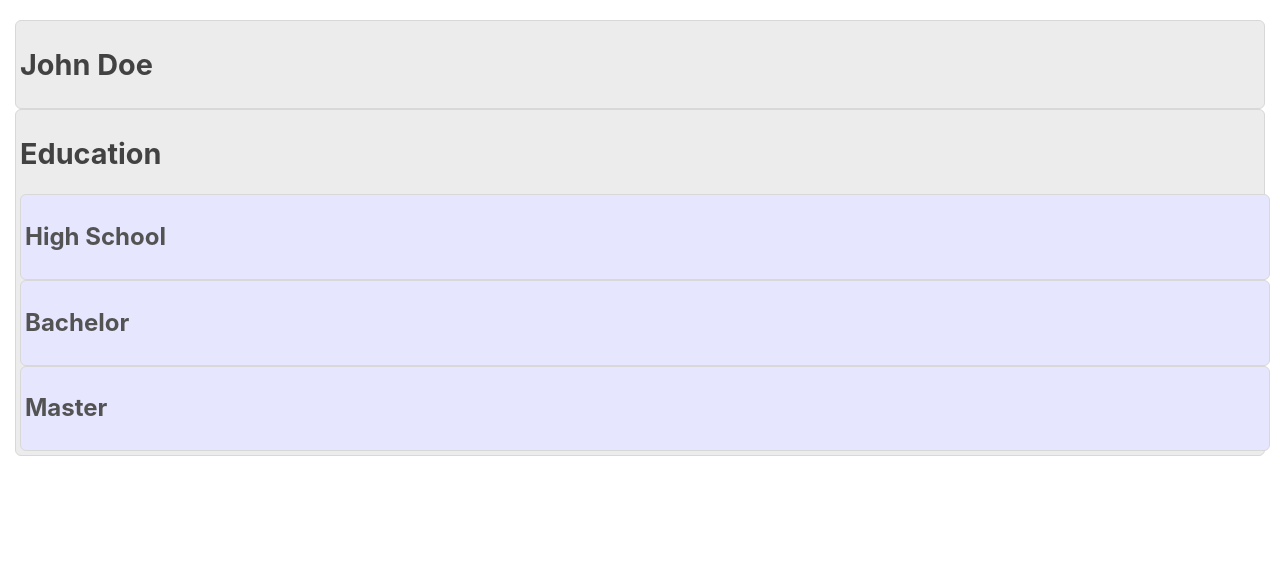
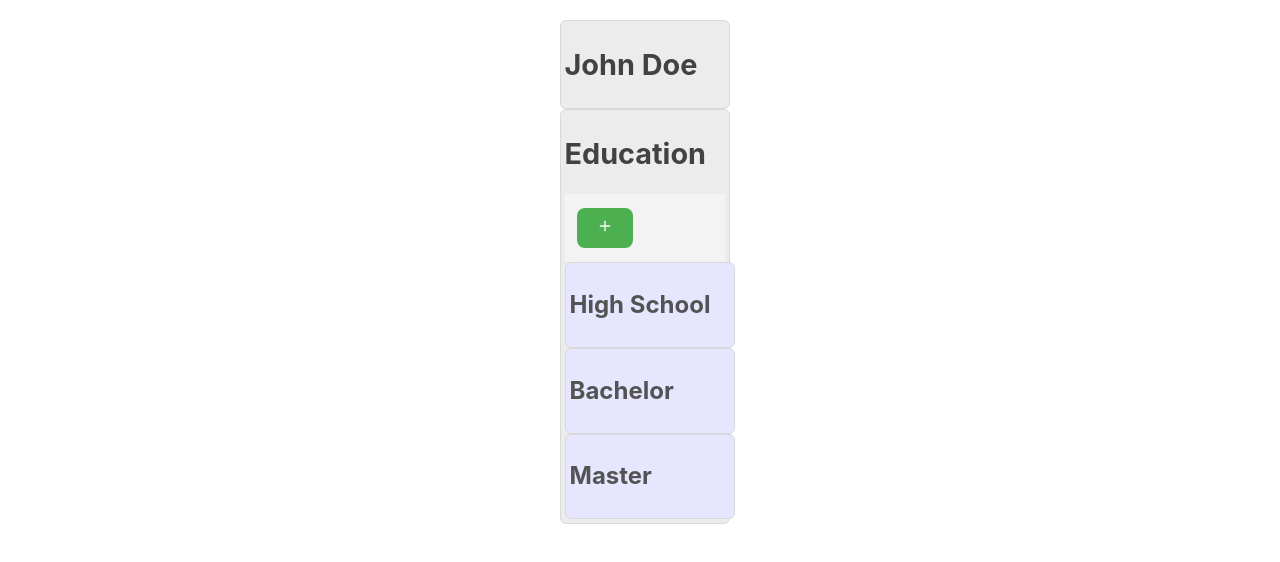
Before and after one commit to cebartling/react-perf-tuning, a React (Vite) app in the folder render-perf-tuning/: page /example1 in a window 1280 px wide. Shown: the top 562 px of the page. Built offline with nearby package versions, Linux system fonts and the light colour scheme.

Commit message:
chore: adding index.ts files to clean up imports

```diff
--- /dev/null
+++ b/render-perf-tuning/src/actions/example1-action.ts
@@ -0,0 +1,8 @@
+import { ActionFunctionArgs } from 'react-router-dom';
+
+export async function example1Action({ request }: ActionFunctionArgs) {
+  const formData = await request.formData();
+  console.log(formData);
+
+  return { ok: true };
+}
--- /dev/null
+++ b/render-perf-tuning/src/actions/index.ts
@@ -0,0 +1 @@
+export * from './example1-action';
--- a/render-perf-tuning/src/components/education/education-card.tsx
+++ b/render-perf-tuning/src/components/education/education-card.tsx
@@ -1,10 +1,17 @@
 import { Person } from '../../schemas';
-import { Section, Subsection, SubsectionTitle, Title } from '../structural';
+import { Section, Subsection, SubsectionTitle, Title, Toolbar } from '../structural';
+import React from 'react';
 
 export const EducationCard = ({ person }: { person: Person }) => {
+  function handleOnClickAddButton(event: React.MouseEvent<HTMLButtonElement>) {
+    event.preventDefault();
+    console.log('Add button clicked', event);
+  }
+
   return (
     <Section role="contentinfo">
       <Title role="heading">Education</Title>
+      <Toolbar handleOnClickAddButton={handleOnClickAddButton} />
       {person.education &&
         person.education.map((education) => {
           return (
--- /dev/null
+++ b/render-perf-tuning/src/components/structural/Toolbar.tsx
@@ -0,0 +1,38 @@
+import styled from 'styled-components';
+import { FiPlus } from 'react-icons/fi';
+
+const ToolbarContainer = styled.div`
+  display: flex;
+  flex-direction: row;
+  justify-content: space-between;
+  align-items: center;
+  padding: 10px;
+  background-color: #f3f3f3;
+`;
+
+const ToolbarButton = styled.button`
+  background-color: #4caf50;
+  border: none;
+  color: white;
+  padding: 10px 20px;
+  text-align: center;
+  text-decoration: none;
+  display: inline-block;
+  font-size: 16px;
+  margin: 4px 2px;
+  cursor: pointer;
+`;
+
+export const Toolbar = ({
+  handleOnClickAddButton,
+}: {
+  handleOnClickAddButton: (event: React.MouseEvent<HTMLButtonElement>) => void;
+}) => {
+  return (
+    <ToolbarContainer role="toolbar">
+      <ToolbarButton role="button" onClick={handleOnClickAddButton}>
+        <FiPlus />
+      </ToolbarButton>
+    </ToolbarContainer>
+  );
+};
--- a/render-perf-tuning/src/components/structural/index.ts
+++ b/render-perf-tuning/src/components/structural/index.ts
@@ -3,3 +3,4 @@ export * from './Section';
 export * from './Subsection';
 export * from './SubsectionTitle';
 export * from './Title';
+export * from './Toolbar';
--- /dev/null
+++ b/render-perf-tuning/src/loaders/index.ts
@@ -0,0 +1 @@
+export * from './example1-loader';
--- a/render-perf-tuning/src/pages/error-page.tsx
+++ b/render-perf-tuning/src/pages/error-page.tsx
@@ -1,6 +1,6 @@
 import { ErrorResponse, useRouteError } from 'react-router-dom';
 
-export default function ErrorPage() {
+export function ErrorPage() {
   const error: ErrorResponse = useRouteError() as ErrorResponse;
   console.error(error);
 
--- /dev/null
+++ b/render-perf-tuning/src/pages/index.ts
@@ -0,0 +1 @@
+export * from './error-page';
--- a/render-perf-tuning/src/router.tsx
+++ b/render-perf-tuning/src/router.tsx
@@ -1,8 +1,8 @@
 import { createBrowserRouter } from 'react-router-dom';
-import Example1 from './routes/example1.tsx';
-import ErrorPage from './pages/error-page.tsx';
-import Root from './routes/root.tsx';
-import { example1Loader } from './loaders/example1-loader.ts';
+import { ErrorPage } from './pages';
+import { example1Loader } from './loaders';
+import { example1Action } from './actions';
+import { Example1, Root } from './routes';
 
 export const router = createBrowserRouter([
   {
@@ -14,6 +14,7 @@ export const router = createBrowserRouter([
     path: '/example1',
     element: <Example1 />,
     loader: example1Loader,
+    action: example1Action,
     errorElement: <ErrorPage />,
   },
 ]);
--- a/render-perf-tuning/src/routes/example1.tsx
+++ b/render-perf-tuning/src/routes/example1.tsx
@@ -1,14 +1,16 @@
-import { useLoaderData } from 'react-router-dom';
-import { Example1LoaderData } from '../loaders/example1-loader.ts';
+import { Form, useLoaderData } from 'react-router-dom';
+import { Example1LoaderData } from '../loaders';
 import { DemographicsCard, EducationCard, Page } from '../components';
 
-export default function Example1() {
+export function Example1() {
   const { person } = useLoaderData() as Example1LoaderData;
 
   return (
     <Page>
-      <DemographicsCard person={person} key={person.id} />
-      <EducationCard person={person} key={person.id} />
+      <Form method="post" action="/example1">
+        <DemographicsCard person={person} key={person.id} />
+        <EducationCard person={person} key={person.id} />
+      </Form>
     </Page>
   );
 }
--- /dev/null
+++ b/render-perf-tuning/src/routes/index.ts
@@ -0,0 +1,2 @@
+export * from './example1';
+export * from './root';
--- a/render-perf-tuning/src/routes/root.tsx
+++ b/render-perf-tuning/src/routes/root.tsx
@@ -1,4 +1,4 @@
-export default function Root() {
+export function Root() {
   return (
     <div>
       <h1>Root</h1>
```
